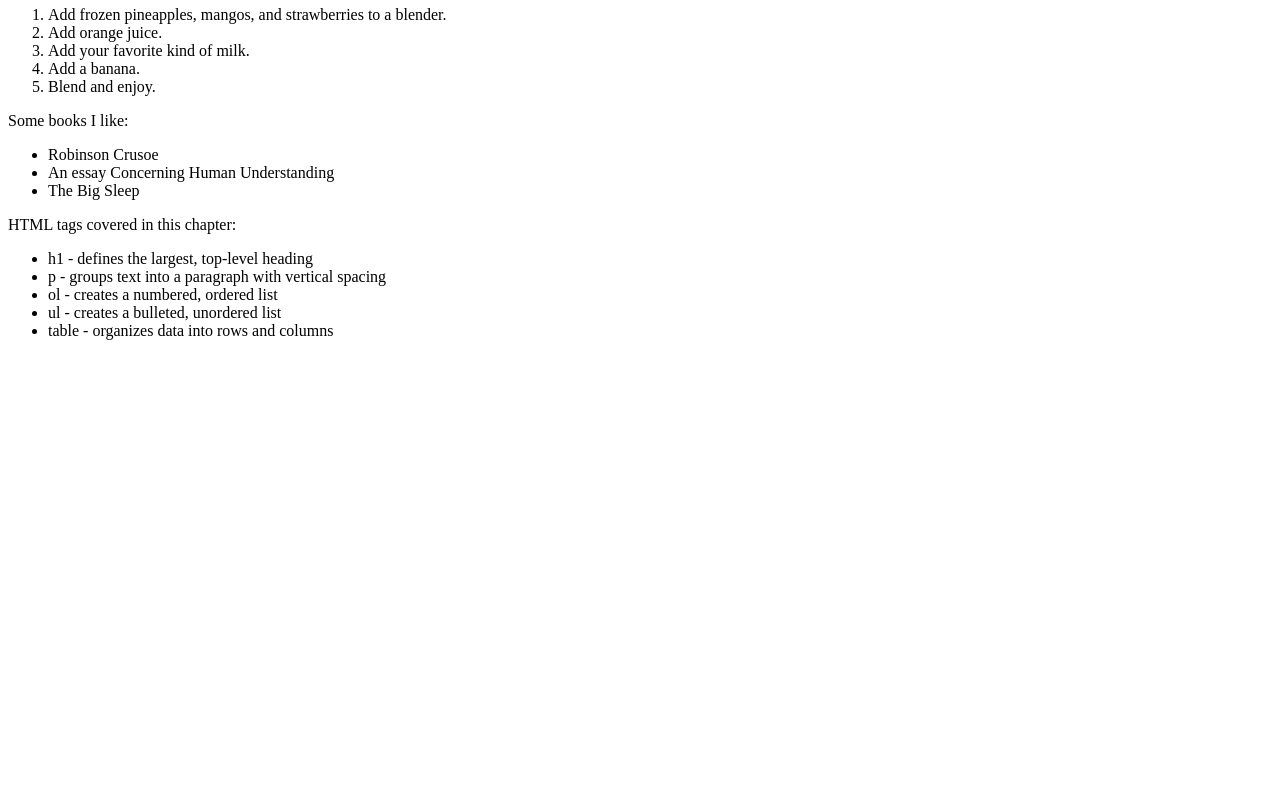
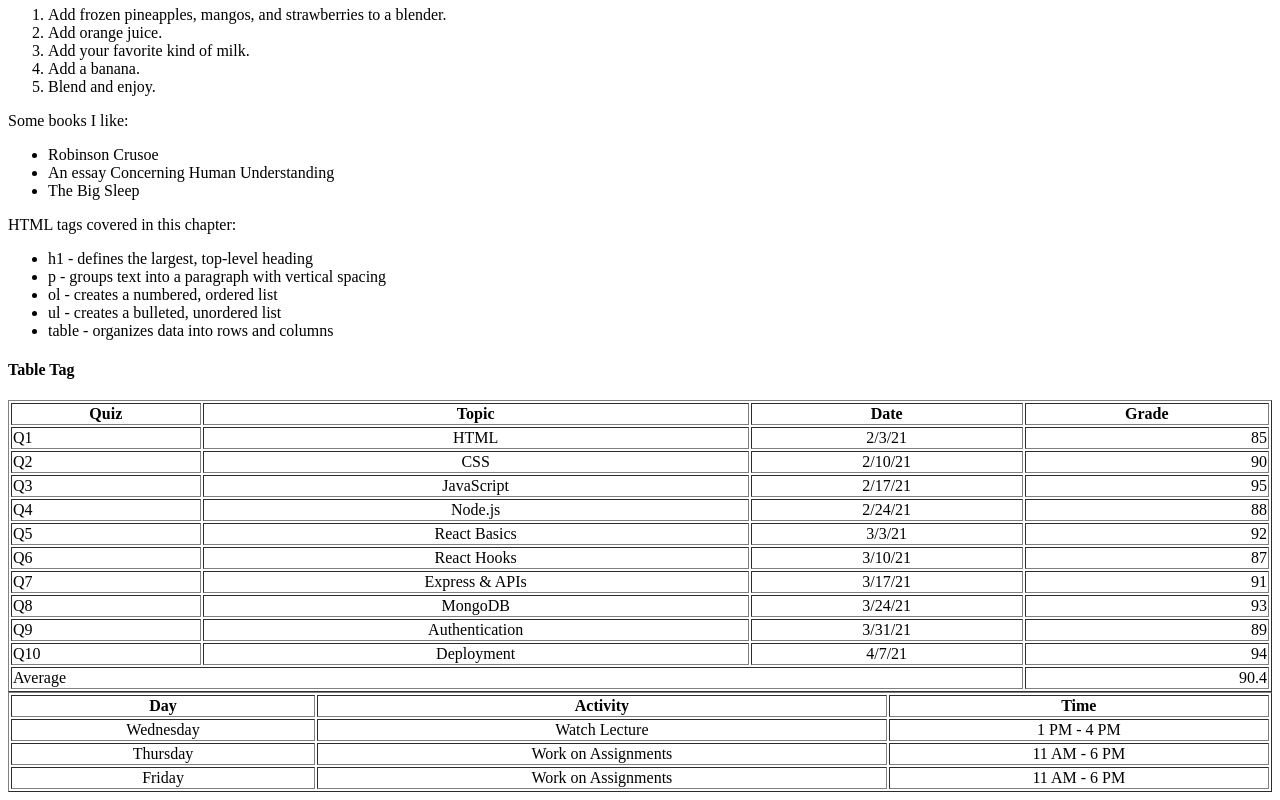
Before and after one commit to yevk55/webdev-client, a Next.js app: page /labs/lab1 in a window 1280 px wide. Shown: the part 1499-2299 px from the top of the page. Before the commit the page ends 1855 px from the top, so only its background shows below. Built offline with nearby package versions, Linux system fonts and the light colour scheme.

Commit message:
added my table and AI

```diff
--- /dev/null
+++ b/app/labs/lab1/Tables.tsx
@@ -0,0 +1,112 @@
+export default function Tables() {
+  return (
+    <div id="wd-tables">
+      <h4>Table Tag</h4>
+      <table border={1} width="100%">
+        <thead>
+          <tr>
+            <th>Quiz</th>
+            <th align="center">Topic</th>
+            <th align="center">Date</th>
+            <th>Grade</th>
+          </tr>
+        </thead>
+        <tbody>
+          <tr>
+            <td>Q1</td>
+            <td align="center">HTML</td>
+            <td align="center">2/3/21</td>
+            <td align="right">85</td>
+          </tr>
+          <tr>
+            <td>Q2</td>
+            <td align="center">CSS</td>
+            <td align="center">2/10/21</td>
+            <td align="right">90</td>
+          </tr>
+          <tr>
+            <td>Q3</td>
+            <td align="center">JavaScript</td>
+            <td align="center">2/17/21</td>
+            <td align="right">95</td>
+          </tr>
+          <tr>
+            <td>Q4</td>
+            <td align="center">Node.js</td>
+            <td align="center">2/24/21</td>
+            <td align="right">88</td>
+          </tr>
+          <tr>
+            <td>Q5</td>
+            <td align="center">React Basics</td>
+            <td align="center">3/3/21</td>
+            <td align="right">92</td>
+          </tr>
+          <tr>
+            <td>Q6</td>
+            <td align="center">React Hooks</td>
+            <td align="center">3/10/21</td>
+            <td align="right">87</td>
+          </tr>
+          <tr>
+            <td>Q7</td>
+            <td align="center">Express & APIs</td>
+            <td align="center">3/17/21</td>
+            <td align="right">91</td>
+          </tr>
+          <tr>
+            <td>Q8</td>
+            <td align="center">MongoDB</td>
+            <td align="center">3/24/21</td>
+            <td align="right">93</td>
+          </tr>
+          <tr>
+            <td>Q9</td>
+            <td align="center">Authentication</td>
+            <td align="center">3/31/21</td>
+            <td align="right">89</td>
+          </tr>
+          <tr>
+            <td>Q10</td>
+            <td align="center">Deployment</td>
+            <td align="center">4/7/21</td>
+            <td align="right">94</td>
+          </tr>
+        </tbody>
+        <tfoot>
+          <tr>
+            <td colSpan={3}>Average</td>
+            <td align="right">90.4</td>
+          </tr>
+        </tfoot>
+      </table>
+
+      <table id="wd-your-table" border={1} width="100%">
+        <thead>
+            <tr>
+                <th>Day</th>
+                <th>Activity</th>
+                <th>Time</th>
+            </tr>
+        </thead>
+        <tbody>
+            <tr>
+                <td align="center">Wednesday</td>
+                <td align="center">Watch Lecture</td>
+                <td align="center">1 PM - 4 PM</td>
+            </tr>
+            <tr>
+                <td align="center">Thursday</td>
+                <td align="center">Work on Assignments</td>
+                <td align="center">11 AM - 6 PM</td>
+            </tr>
+            <tr>
+                <td align="center">Friday</td>
+                <td align="center">Work on Assignments</td>
+                <td align="center">11 AM - 6 PM</td>
+            </tr>
+        </tbody>
+      </table>
+    </div>
+  );
+}
--- a/app/labs/lab1/page.tsx
+++ b/app/labs/lab1/page.tsx
@@ -1,6 +1,7 @@
 import HeadingTags from "./HeadingTags";
 import ParagraphTag from "./ParagraphTag";
 import ListTags from "./ListTags";
+import Tables from "./Tables";
 
 export default function Lab1() {
   return (
@@ -10,6 +11,7 @@ export default function Lab1() {
       <HeadingTags />
       <ParagraphTag />
       <ListTags />
+      <Tables />
       {/* do the next exercise here */}
     </div>
   );
```
